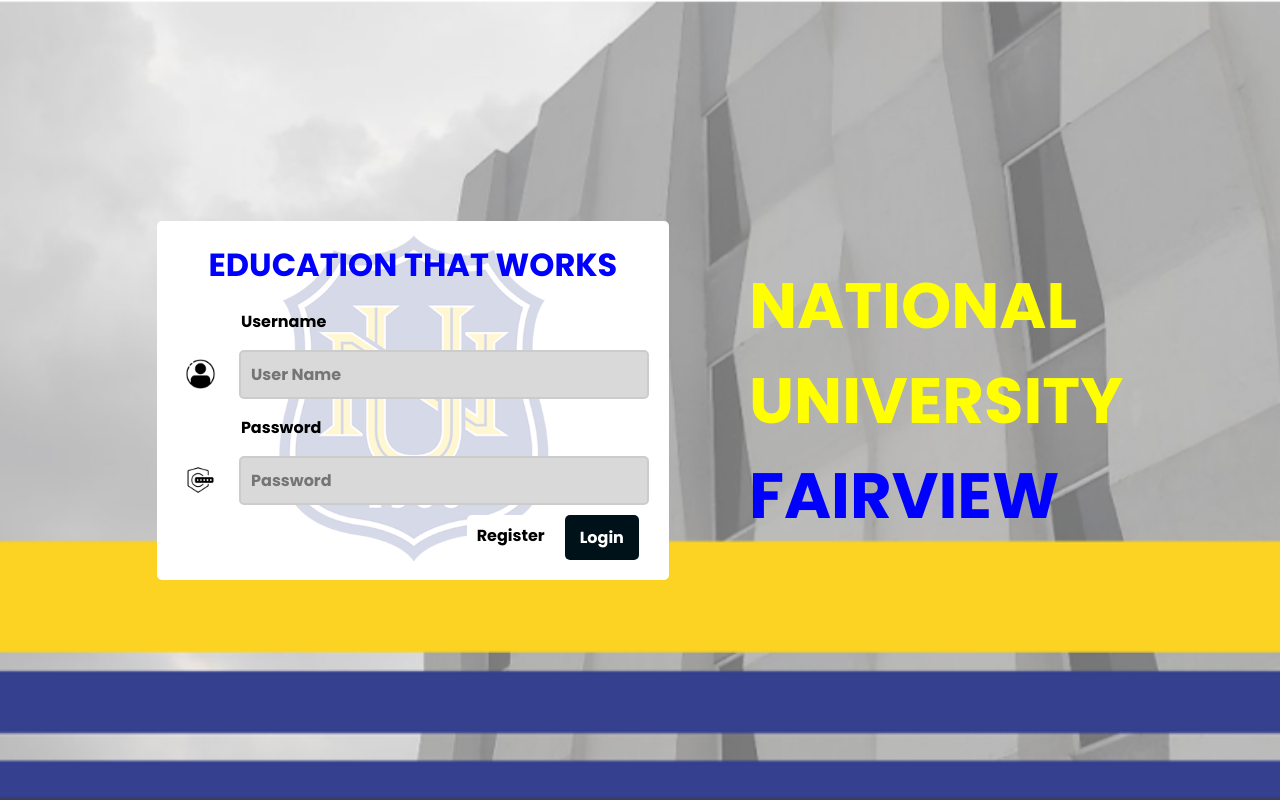
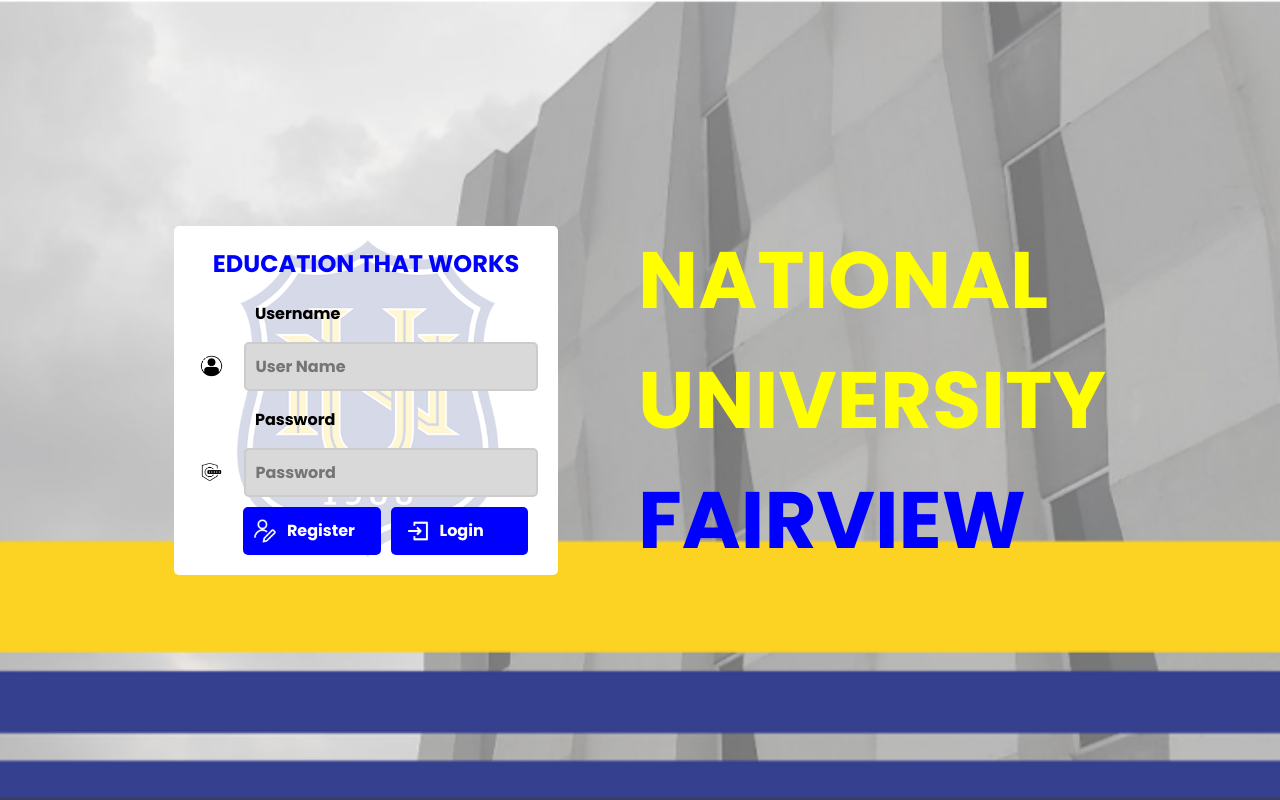
Before and after one commit to cceonniekmart/activity5, a PHP site: page / in a window 1280 px wide. Run offline with PHP 8.4, Linux system fonts and the light colour scheme.

Commit message:
Clean-up

```diff
--- a/admin.css
+++ b/admin.css
@@ -1,8 +1,8 @@
 @import url('https://fonts.googleapis.com/css2?family=Anton&family=Maven+Pro:wght@500&family=Montserrat+Alternates:wght@500&family=Pathway+Gothic+One&family=Poppins:wght@300&family=Press+Start+2P&family=Righteous&family=Rowdies&family=Titillium+Web:wght@200&display=swap');
 
 body {
-    background-image: url(images/bg.png);
-    background-size: cover;
+    background-image: url(images/bg2.png);
+    background-size: contain;
     font-family: Arial, sans-serif;
     margin: 0;
     padding: 0;
--- a/index.php
+++ b/index.php
@@ -13,19 +13,19 @@
             <?php if (isset($_GET['error'])) { ?>
                 <p class="error"><?php echo $_GET['error']; ?></p>
             <?php } ?>
-            <p>Username</p>
+            <p class="input_title">Username</p>
             <label>
                 <img src="images/user.png">
                 <input type="text" id="uname" name="uname" placeholder="User Name">
             </label>
-            <p>Password</p>
+            <p class="input_title">Password</p>
             <label>
                 <img src="images/pw.png">
                 <input type="password" id="password" name="password" placeholder="Password">
             </label>
-            <button type="submit">Login</button>
+            <button type="submit"><img src="images/login.png">Login</button>
             <a class="btn btn-success" href="create.php">
-                Register
+            <img src="images/register.png">Register
             </a>
         </form>
         <div>
--- a/style.css
+++ b/style.css
@@ -47,19 +47,19 @@
 
 .loginflex div p{
     color: yellow;
-    font-size: 4rem;
+    font-size: 5rem;
     margin: 0 auto;
     font-weight: 1000;
     text-align: left;
 }
-.loginflex form p{
-    margin-left: 4em;
+.loginflex form p.input_title{
+    margin-left: 3.8em;
     font-weight: 1000;
 }
 
 form {
     height: auto;
-    width: 40%; /* Use percentage value instead of fixed pixels */
+    width: 30%; /* Use percentage value instead of fixed pixels */
     max-width: 700px; /* Set a max-width to avoid stretching on large screens */
     padding: 20px;
     background-color: white;
@@ -99,8 +99,13 @@
 }
 
 button {
+    display: inline-flex;
     float: right;
-    background: #001219;
+    width: 40%;
+    height: 3em;
+    align-items: center;
+    text-align: center;
+    background: blue;
     padding: 10px 15px;
     color: #fff;
     border-radius: 5px;
@@ -109,6 +114,11 @@
     font-size: 1em; /* Use relative units for font-size */
     cursor: pointer;
 }
+button img{
+    margin-right: 10px;
+    max-width: 100%;
+    height: 1.5em;
+}
 
 #title{
     letter-spacing: normal;
@@ -116,6 +126,7 @@
     margin: 0;
     margin-bottom: 20px;
     font-weight: 1000;
+    font-size: 1.5em;
 }
 .error, .success {
     margin-top: 0;
@@ -137,10 +148,15 @@
 }
 
 a {
+    display: inline-flex;
     float: right;
-    background: rgb(255, 255, 255);
+    width: 40%;
+    height: 3em;
+    align-items: center;
+    text-align: center;
+    background: blue;
     padding: 8px 10px;
-    color: #000000;
+    color: white;
     border-radius: 5px;
     margin-right: 10px;
     border: none;
@@ -149,6 +165,11 @@
 
 a:hover{
     opacity: .7;
+}
+a img{
+    margin-right: 10px;
+    max-width: 100%;
+    height: 1.5em;
 }
 .radio-inline {
     display: inline-flex;
```
Also changed, not shown: user.css (+3 -6 lines), user.php (+12 -12 lines), images/bg2.png (added), images/login.png (added), images/register.png (added).
